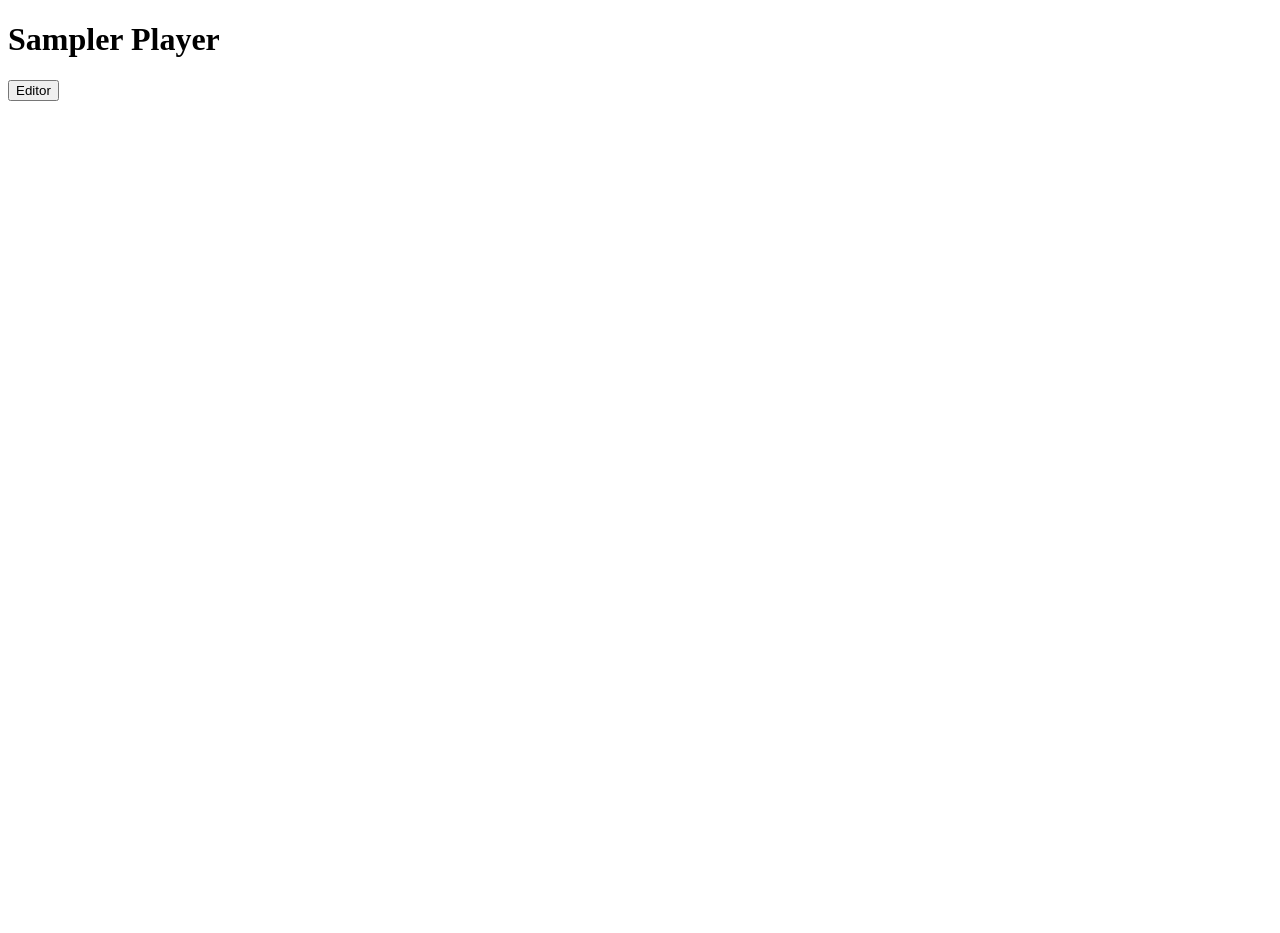
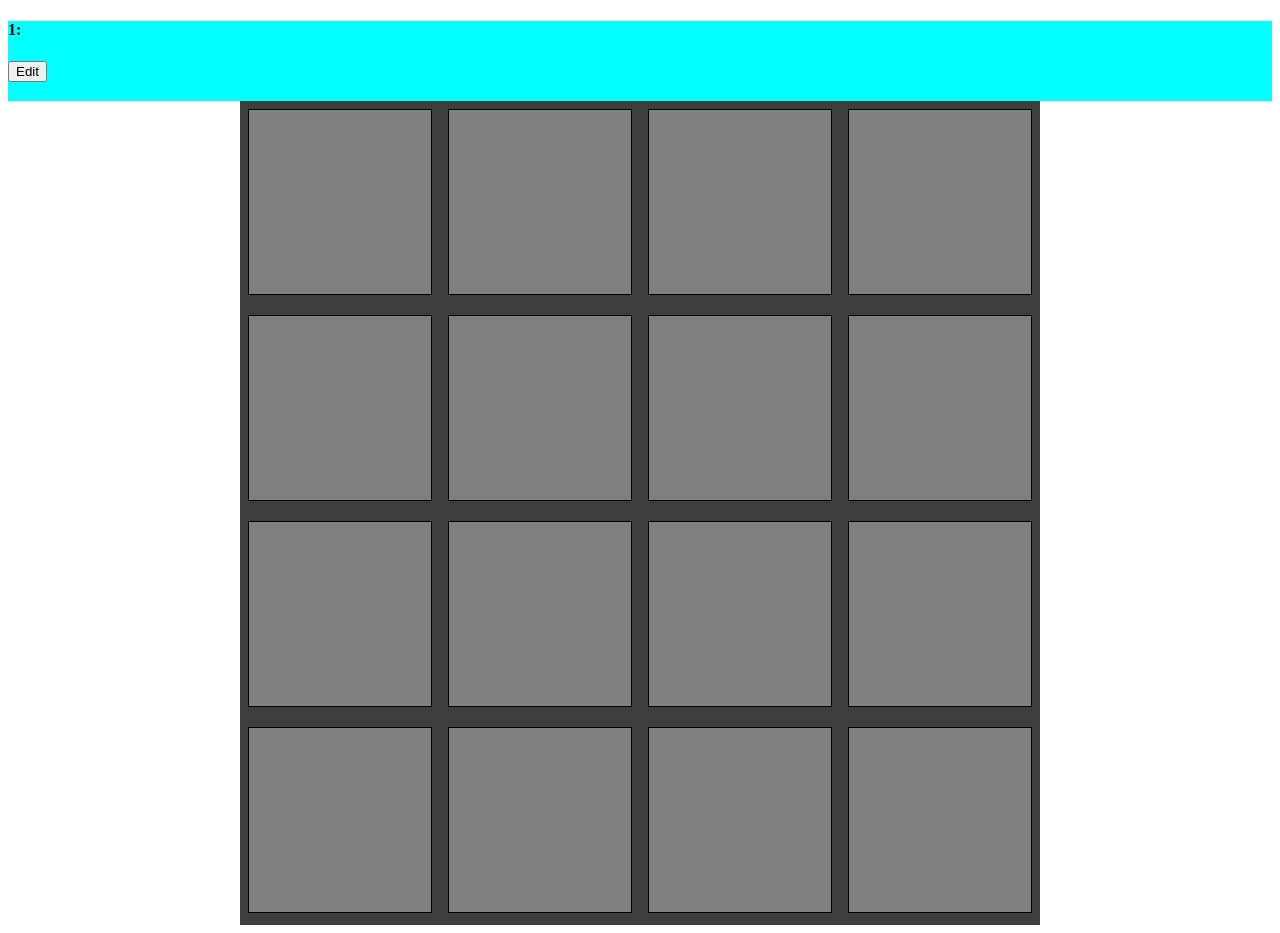
Before and after one commit to CannonFodderr/Sampler, a React (Create React App) app: page / in a window 1280 px wide. Both pictures are taken after a click on the button "Start". Before the commit the page ends 800 px from the top, so only its background shows below. Built offline with nearby package versions, Linux system fonts and the light colour scheme.

Commit message:
Add & Remove Samples from each pad + Add HUD

```diff
--- a/src/components/App/App.js
+++ b/src/components/App/App.js
@@ -1,20 +1,16 @@
 import React, {useContext} from 'react';
 import {Context} from '../../contexts/SamplerContext';
-import Header from '../Header/Header';
+import Hud from '../Hud/Hud';
 import SamplerGrid from '../SamplerGrid/SamplerGrid';
-import Controls from '../Controls/Controls';
 import StartScreen from '../StartScreen/StartScreen';
 
 export default function App () {
     const context = useContext(Context);
     const renderAppContext = () => {
         if(!context.ctx) return <StartScreen />
-        let editToggleText = context.editMode ? 'Player' : 'Editor'
-        let title = context.editMode ? 'Sampler Editor' : 'Sampler Player'
         return (
             <div>
-                <Header title={title} />
-                <Controls editToggleText={editToggleText}/>
+                <Hud />
                 <SamplerGrid />
             </div>
         )
--- a/src/components/Controls/Controls.js
+++ b/src/components/Controls/Controls.js
@@ -3,9 +3,25 @@ import {Context} from '../../contexts/SamplerContext';
 
 const Controls = (props) => {
     const context = useContext(Context);
+    const validateSelectedFile = (file) => {
+        let ext = file.name.split('.')[1]
+        let validExt = /mp3|wav|m4a/.test(ext)
+        if(!validExt) return console.log("Set err msg")
+        return context.updateGridPad(file)
+    }
+    const renderFileInput = () => {
+        return <input type="file" onChange={(e) => validateSelectedFile(e.target.files[0])} accept="audio/*"/>
+    }
+    const renderFileLoadUnload = () => {
+        let currentPad = context.sources[context.selectedPad]
+        if(context.editMode && !currentPad) return renderFileInput()
+        if(context.editMode && currentPad.buffer) return <button onClick={() => context.clearSelectedPad()}>Clear Sample</button>
+        if(currentPad && !currentPad.buffer) return renderFileInput()
+    }
     return (
         <div className="controls-wrapper">
             <button onClick={() => context.toggleEditMode()}>{props.editToggleText}</button>
+            {renderFileLoadUnload()}
         </div>
     )
 }
--- /dev/null
+++ b/src/components/Hud/Hud.css
@@ -0,0 +1,5 @@
+.hud-wrapper{
+    width: 100%;
+    height: 10vh;
+    background: cyan;
+}
--- /dev/null
+++ b/src/components/Hud/Hud.js
@@ -0,0 +1,16 @@
+import React, {useContext} from 'react';
+import './Hud.css';
+import {Context} from '../../contexts/SamplerContext';
+import Controls from '../Controls/Controls';
+
+export default () => {
+    const context = useContext(Context);
+    let editToggleText = context.editMode ? 'Back' : 'Edit';
+    let selectedPad = context.sources[context.selectedPad] ? context.sources[context.selectedPad] : 'Empty'
+    return(
+        <div className="hud-wrapper">
+            <h4>{context.selectedPad + 1}: {selectedPad.name}</h4>
+            <Controls editToggleText={editToggleText}/>
+        </div>
+    )
+}
--- a/src/components/Pad/Pad.js
+++ b/src/components/Pad/Pad.js
@@ -4,30 +4,11 @@ import './Pad.css';
 
 export default (props) => {
     const context = useContext(Context);
-    const backgroundColor = !props.isLoaded ? 'gray' : 'blue'
-    const validateSelectedFile = (file) => {
-        let ext = file.name.split('.')[1]
-        let validExt = /mp3|wav|m4a/.test(ext)
-        if(!validExt) return console.log("Set err msg");
-        return (
-            context.updateGridPad(props.id, file)
-        )
-    }
-    const renderPadContent = (editMode, isLoaded) => {
-        if(!editMode) return "Play"
-        else if (editMode && !isLoaded) return <input
-        type="file"
-        onChange={(e) => validateSelectedFile(e.target.files[0])}
-        accept="audio/*"/>
-        else return <button>clear</button>
-    }
-
     return <div
     className="pad"
     id={props.id}
-    style={{backgroundColor}}
+    style={{backgroundColor: props.backgroundColor}}
+    onClick={() => {context.handlePadClick(props.id)}}
     >
-    {props.name}
-    {renderPadContent(context.editMode, props.isLoaded)}
     </div>
 }
--- a/src/components/SamplerGrid/SamplerGrid.js
+++ b/src/components/SamplerGrid/SamplerGrid.js
@@ -6,17 +6,17 @@ import './SamplerGrid.css';
 
 const SamplerGrid = () => {
     const context = useContext(Context);
-    const gridArr = context.GridPadsArr;
-
+    const gridArr = context.gridPadsArr;
     const renderPad = (item) => {
-        let backgroundColor = "gray";
-        if(context.editMode)
+        let backgroundColor = "gray"
+        let source = context.sources[item.id];
+        if(!context.editMode &&source && source.buffer) backgroundColor = "blue"
+        if(context.editMode && source && source.buffer) backgroundColor = "red"
         return <Pad
         key={item.id}
         id={item.id}
         name={item.name}
-        color={color}
-        onClick={() => {context.handlePadClick()}}
+        backgroundColor={backgroundColor}
         />
     }
     return (
--- a/src/contexts/Config/AudioInitialState.js
+++ b/src/contexts/Config/AudioInitialState.js
@@ -1,9 +1,10 @@
 export default {
     ctx: null,
-    NumPads: 16,
-    GridPadsArr: [],
+    numPads: 16,
+    banks: 4,
+    currentbank: 1,
+    gridPadsArr: [],
     editMode: false,
-    sources: {
-        15: { source: "demo", name: "NAME", isPlaying: false}
-    }
+    sources: {},
+    selectedPad: 0
 }
--- a/src/contexts/SamplerContext.js
+++ b/src/contexts/SamplerContext.js
@@ -18,38 +18,52 @@ export function SamplerContextStore(props) {
         return setState({...state, ctx})
     }
     const generateGrid = () => {
-        let GridPadsArr = []
-        for(let i = 0; i < state.NumPads; i++){
+        let gridPadsArr = []
+        for(let i = 0; i < state.numPads; i++){
             let newPad = new GridPad({id: i})
-            GridPadsArr.push(newPad)
+            gridPadsArr.push(newPad)
         }
-        return setState({...state, GridPadsArr})
+        return setState({...state, gridPadsArr})
     }
     const toggleEditMode = () => {
         let editMode = !state.editMode;
         return setState({...state, editMode })
     }
-    const updateGridPad = (padId, file) => {
+    const updateGridPad = (file) => {
         let reader = new FileReader();
         reader.onload = e => {
             state.ctx.decodeAudioData(e.target.result, (buffer) => {
-                let source = state.ctx.createBufferSource();
-                source.connect(state.ctx.destination)
-                source.buffer = buffer;
                 let sourcesList = {...state.sources}
                 let name = file.name.split('.')[0]
-                sourcesList[padId] = {source: source, name, isPlaying: false}
+                sourcesList[state.selectedPad] = {buffer: buffer, name, isPlaying: false}
                 setState({...state, sources: sourcesList})
             })
         }
         reader.readAsArrayBuffer(file);
     }
-    useEffect(() => { if(state.GridPadsArr.length < 1) return generateGrid() })
-    console.log(state)
+    const handlePadClick = (padId) => {
+        setState({...state, selectedPad: padId});
+        let pad =  state.sources[padId]
+        if(pad && pad.buffer){
+            let source = state.ctx.createBufferSource();
+            source.connect(state.ctx.destination)
+            source.buffer = state.sources[padId].buffer;
+            source.start();
+            source.stop(state.ctx.currentTime + source.buffer.duration);
+        }
+    }
+    const clearSelectedPad = () => {
+        let sourcesList = {...state.sources}
+        sourcesList[state.selectedPad] = {buffer: null, name: "", isPlaying: false}
+        setState({...state, sources: sourcesList})
+    }
+    useEffect(() => { if(state.gridPadsArr.length < 1) return generateGrid() })
     return <Context.Provider value={{
         ...state,
         setCTX,
         toggleEditMode,
-        updateGridPad
+        updateGridPad,
+        handlePadClick,
+        clearSelectedPad
     }}>{props.children}</Context.Provider>
 }
```
